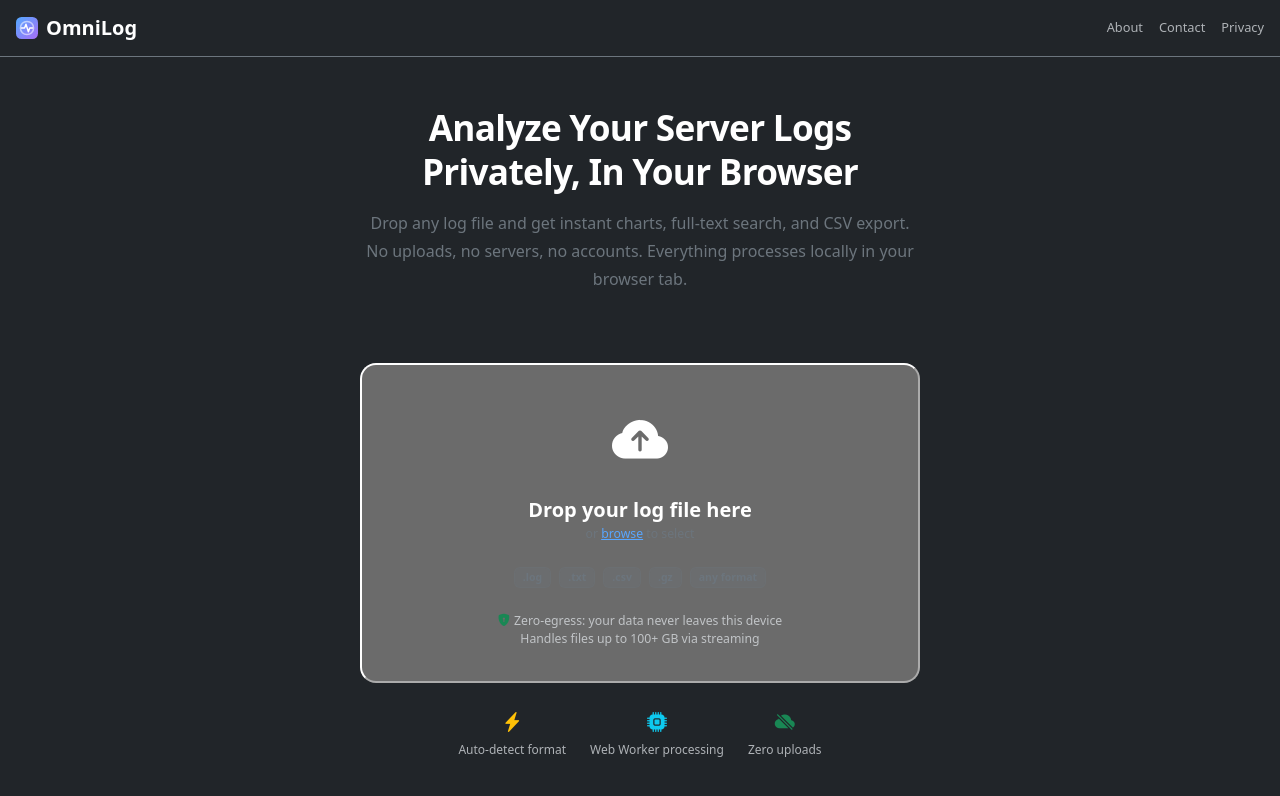
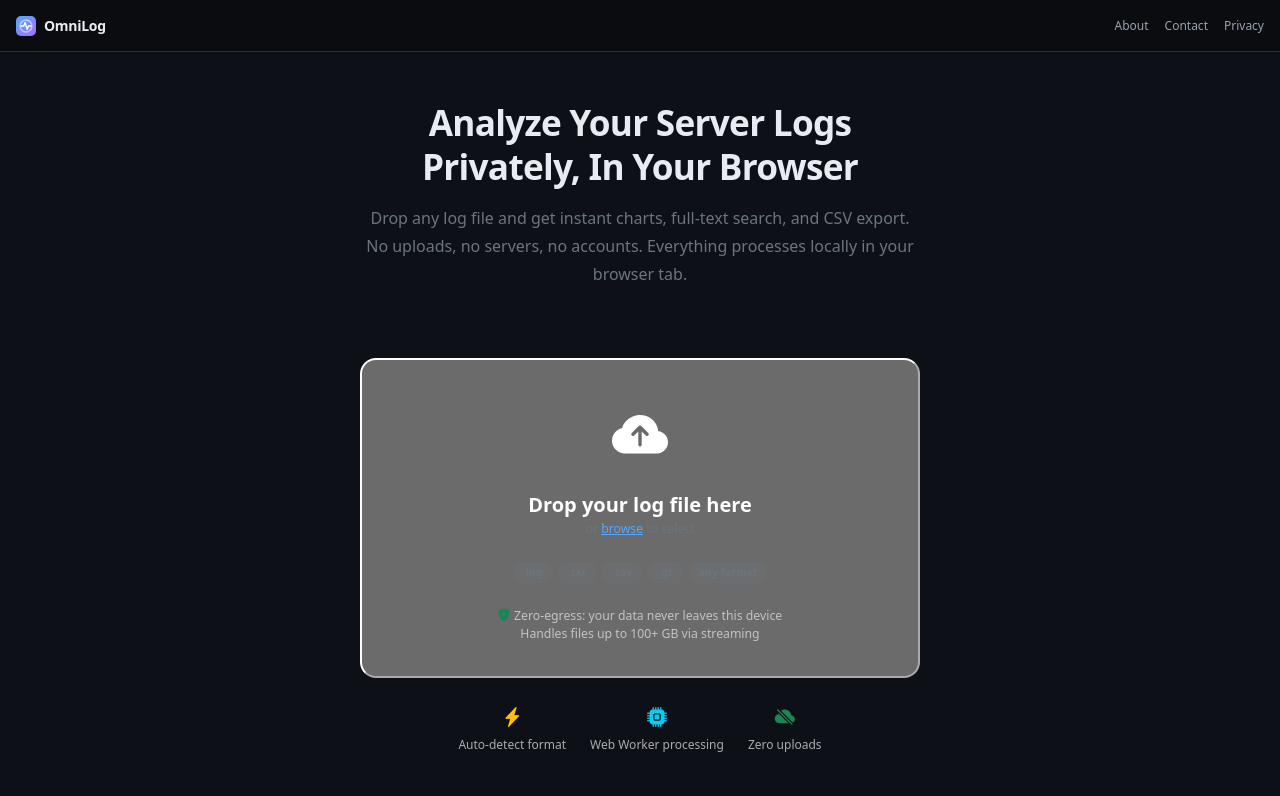
Before and after one commit to helouism/omnilog, a React (Vite) app: page / in a window 1280 px wide. Shown: the top 796 px of the page. Built offline with nearby package versions, Linux system fonts and the light colour scheme.

Commit message:
feat(ui): two-zone navbar and new footer

```diff
--- a/src/App.tsx
+++ b/src/App.tsx
@@ -11,7 +11,7 @@ export default function App() {
   const { state, processFile, reset } = useLogAnalytics();
 
   return (
-    <div className="d-flex flex-column h-100 bg-dark text-white" style={{ background: '#0d1117' }}>
+    <div className="d-flex flex-column h-100">
       <Navbar state={state} onReset={reset} />
       <Routes>
         <Route path="/" element={<MainPage key={state.fileName ?? ''} state={state} processFile={processFile} reset={reset} />} />
--- a/src/components/layout/Navbar.tsx
+++ b/src/components/layout/Navbar.tsx
@@ -1,19 +1,11 @@
 import { Link } from 'react-router-dom';
+import { XLg } from '../icons';
 import type { AnalyticsState } from '../../hooks/useLogAnalytics';
 
 interface NavbarProps {
   state: AnalyticsState;
   onReset: () => void;
 }
-
-const FORMAT_BADGE_COLOR: Record<string, string> = {
-  nginx: 'success',
-  apache: 'warning',
-  ufw: 'danger',
-  syslog: 'info',
-  generic: 'secondary',
-  unknown: 'dark',
-};
 
 function formatBytes(bytes: number): string {
   if (bytes < 1024) return `${bytes} B`;
@@ -32,43 +24,41 @@ export function Navbar({ state, onReset }: NavbarProps) {
   const isActive = state.status !== 'idle';
 
   return (
-    <nav className="navbar navbar-dark bg-dark border-bottom border-secondary px-3 py-2">
-      <div className="d-flex align-items-center gap-3">
+    <nav
+      className="d-flex align-items-center justify-content-between gap-3 px-3"
+      style={{
+        minHeight: 52,
+        background: 'var(--ol-bg)',
+        borderBottom: '1px solid var(--ol-border)',
+      }}
+    >
+      {/* Left zone: identity + live instrument readout */}
+      {/* minWidth:0 is required for the filename's text-truncate to work inside flex */}
+      <div className="d-flex align-items-center gap-3" style={{ minWidth: 0 }}>
         <Link
           to="/"
-          className="navbar-brand mb-0 fw-bold text-white d-flex align-items-center gap-2 text-decoration-none"
+          className="d-flex align-items-center gap-2 text-decoration-none"
+          style={{ color: 'var(--ol-text)', fontWeight: 600, letterSpacing: '-0.021em' }}
         >
-          <img src="/favicon.svg" alt="" width={22} height={22} style={{ display: 'block' }} />
+          <img src="/favicon.svg" alt="" width={20} height={20} style={{ display: 'block' }} />
           OmniLog
         </Link>
+
         {isActive && state.fileName && (
-          <span className="text-secondary small d-none d-md-inline">
+          <span
+            className="font-mono text-truncate d-none d-md-inline"
+            style={{ fontSize: 'var(--ol-fs-xs)', color: 'var(--ol-text-dim)' }}
+          >
             {state.fileName}
-            <span className="ms-2 text-muted">({formatBytes(state.fileSize)})</span>
+            <span style={{ color: 'var(--ol-text-faint)' }}> · {formatBytes(state.fileSize)}</span>
           </span>
         )}
-      </div>
-
-      <div className="d-flex align-items-center gap-3">
-        <div className="d-flex align-items-center gap-3">
-          {NAV_LINKS.map(({ label, to }) => (
-            <Link
-              key={to}
-              to={to}
-              className="text-muted text-decoration-none"
-              style={{ fontSize: '0.8rem' }}
-            >
-              {label}
-            </Link>
-          ))}
-        </div>
 
         {isActive && state.format !== 'unknown' && (
-          <span className={`badge bg-${FORMAT_BADGE_COLOR[state.format] ?? 'secondary'}`}>
-            <i className="bi bi-braces me-1" />
+          <span className="ol-chip">
             {state.format.toUpperCase()}
             {state.confidence > 0 && (
-              <span className="ms-1 opacity-75">
+              <span style={{ color: 'var(--ol-text-faint)' }}>
                 {Math.round(state.confidence * 100)}%
               </span>
             )}
@@ -76,21 +66,37 @@ export function Navbar({ state, onReset }: NavbarProps) {
         )}
 
         {state.status === 'parsing' && (
-          <span className="badge bg-primary d-flex align-items-center gap-1">
-            <span className="spinner-border spinner-border-sm" />
-            {state.progress}%
-          </span>
+          <span className="ol-chip ol-chip--accent">{state.progress}%</span>
         )}
+      </div>
+
+      {/* Right zone: navigation — recedes while an analysis is active */}
+      <div className="d-flex align-items-center gap-3">
+        <div className="d-none d-sm-flex align-items-center gap-3">
+          {NAV_LINKS.map(({ label, to }) => (
+            <Link
+              key={to}
+              to={to}
+              className="text-decoration-none"
+              style={{
+                fontSize: 'var(--ol-fs-xs)',
+                color: isActive ? 'var(--ol-text-faint)' : 'var(--ol-text-dim)',
+              }}
+            >
+              {label}
+            </Link>
+          ))}
+        </div>
 
         {isActive && (
           <button
             type="button"
-            className="btn btn-sm btn-outline-secondary"
+            className="ol-btn ol-btn--ghost ol-btn--icon"
             aria-label="Clear and reset"
             title="Clear and reset"
             onClick={onReset}
           >
-            <i className="bi bi-x-lg" />
+            <XLg size={14} />
           </button>
         )}
       </div>
```
Also changed, not shown: src/components/layout/Footer.tsx (added, +35 -0 lines).
